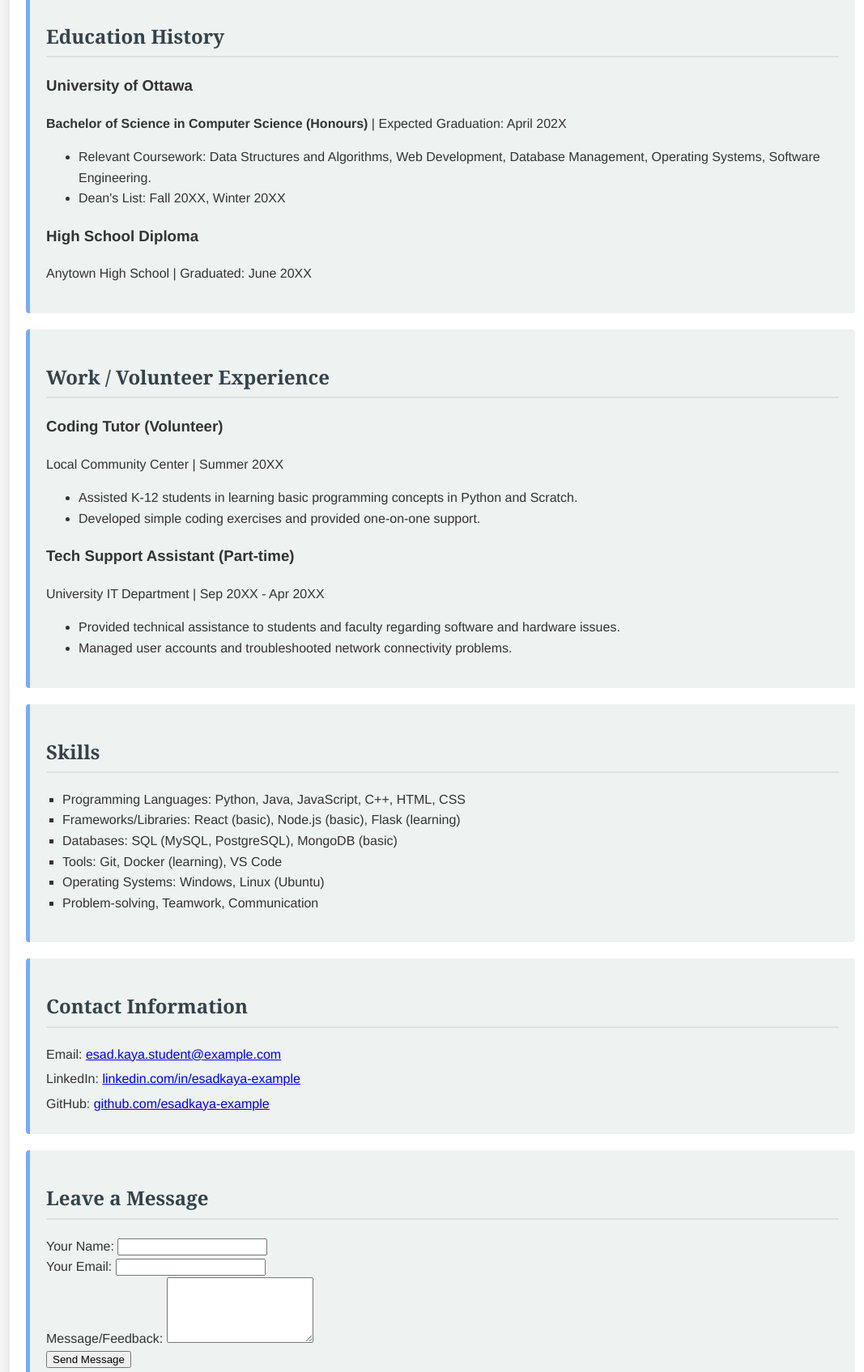
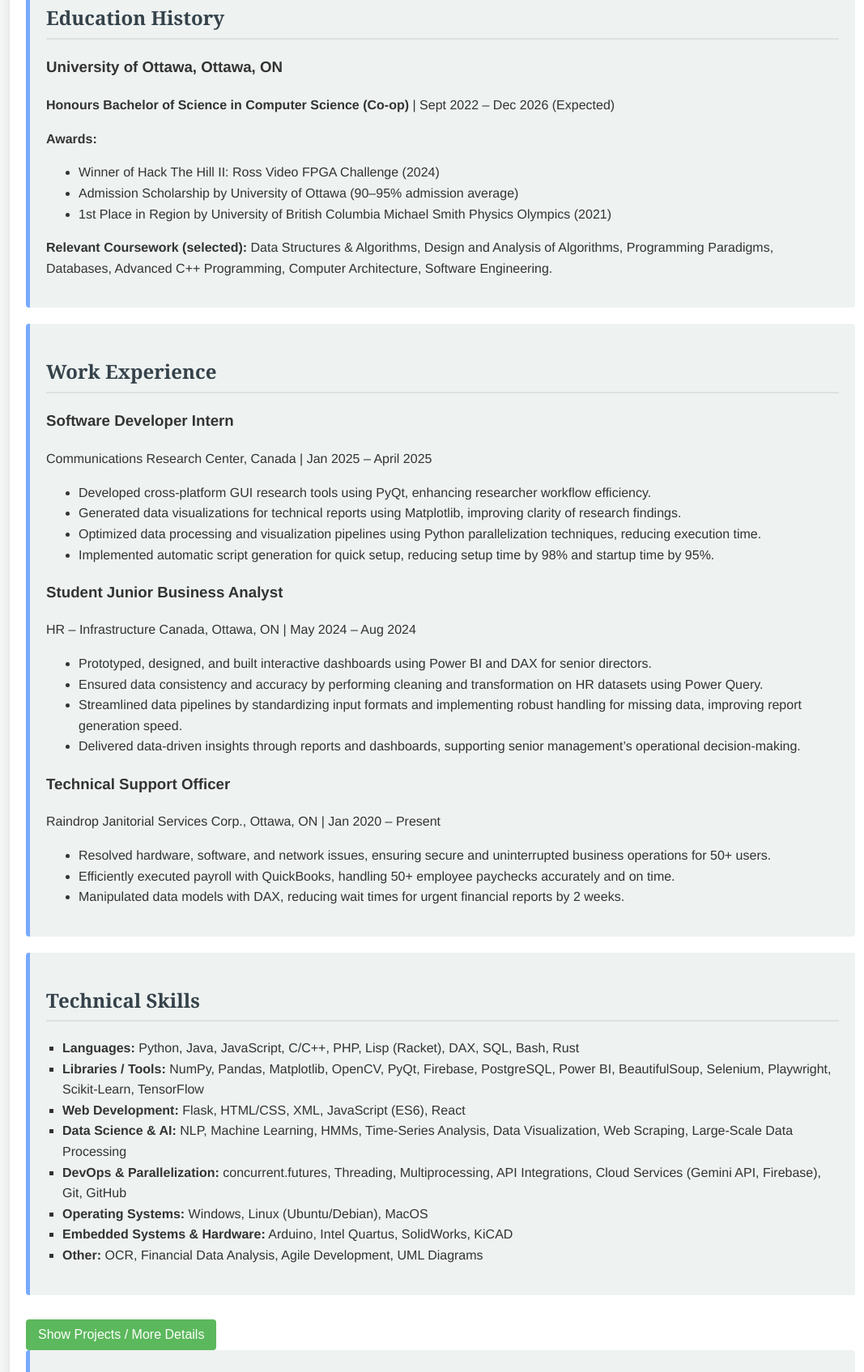
Before and after one commit to Integer-Conversion-Error/CSI-3140-A1, a plain HTML site: page q5.html in a window 1280 px wide. Shown: the part 618-2313 px from the top of the page at 81% size, without its empty margins (96-1163 px from the left). Drawn offline with Linux system fonts and the light colour scheme.

Commit message:
Update q5.html

```diff
--- a/q5.html
+++ b/q5.html
@@ -3,14 +3,14 @@
 <head>
     <meta charset="UTF-8">
     <meta name="viewport" content="width=device-width, initial-scale=1.0">
-    <title>Q5: Personal Website - Esad Kaya</title>
+    <title>Personal Portfolio - Esad Kaya</title>
     <link rel="stylesheet" href="q5.css">
 </head>
 <body>
     <div class="container">
         <header>
             <h1>Esad Kaya</h1>
-            <p>Aspiring Software Developer | Computer Science Student</p>
+            <p>Computer Science Student (Co-op) | Software Developer</p>
         </header>
 
         <nav>
@@ -19,76 +19,118 @@
                 <li><a href="#education">Education</a></li>
                 <li><a href="#experience">Experience</a></li>
                 <li><a href="#skills">Skills</a></li>
+                <li><a href="#projects-summary">Projects</a></li>
                 <li><a href="#contact">Contact</a></li>
             </ul>
         </nav>
 
         <main>
             <section id="summary">
-                <h2>Summary / Objective</h2>
-                <p>A highly motivated and enthusiastic Computer Science student with a passion for developing innovative software solutions. Eager to apply theoretical knowledge and practical skills gained through academic projects and self-learning to contribute to a dynamic team. Seeking opportunities to grow as a software developer and tackle challenging problems.</p>
-                <button id="showMoreBtn" class="show-more-btn">Show More About Me</button>
-                <article id="moreDetails" class="more-details">
-                    <h3>Further Aspirations</h3>
-                    <p>My goal is to specialize in full-stack development, with a particular interest in backend technologies and cloud computing. I am also keen on exploring machine learning applications and data science. I believe in continuous learning and am always looking for ways to expand my skillset and stay updated with the latest industry trends.</p>
-                    <h3>Hobbies & Interests</h3>
-                    <p>Outside of academics and coding, I enjoy hiking, photography, and playing chess. These activities help me maintain a balanced lifestyle and approach problem-solving with a fresh perspective.</p>
-                </article>
+                <h2>Summary</h2>
+                <p>A highly motivated and enthusiastic Computer Science (Co-op) student at the University of Ottawa with a proven track record in software development, data analysis, and research. Winner of multiple awards, including Hack The Hill II. Experienced in developing GUI tools, data visualization, and optimizing data pipelines. Seeking to leverage a strong foundation in programming, AI, and web development to contribute to innovative projects.</p>
             </section>
 
             <section id="education">
                 <h2>Education History</h2>
                 <article>
-                    <h3>University of Ottawa</h3>
-                    <p><strong>Bachelor of Science in Computer Science (Honours)</strong> | Expected Graduation: April 202X</p>
+                    <h3>University of Ottawa, Ottawa, ON</h3>
+                    <p><strong>Honours Bachelor of Science in Computer Science (Co-op)</strong> | Sept 2022 – Dec 2026 (Expected)</p>
+                    <p><strong>Awards:</strong></p>
                     <ul>
-                        <li>Relevant Coursework: Data Structures and Algorithms, Web Development, Database Management, Operating Systems, Software Engineering.</li>
-                        <li>Dean's List: Fall 20XX, Winter 20XX</li>
+                        <li>Winner of Hack The Hill II: Ross Video FPGA Challenge (2024)</li>
+                        <li>Admission Scholarship by University of Ottawa (90–95% admission average)</li>
+                        <li>1st Place in Region by University of British Columbia Michael Smith Physics Olympics (2021)</li>
                     </ul>
-                </article>
-                <article>
-                    <h3>High School Diploma</h3>
-                    <p>Anytown High School | Graduated: June 20XX</p>
+                    <p><strong>Relevant Coursework (selected):</strong> Data Structures & Algorithms, Design and Analysis of Algorithms, Programming Paradigms, Databases, Advanced C++ Programming, Computer Architecture, Software Engineering.</p>
                 </article>
             </section>
 
             <section id="experience">
-                <h2>Work / Volunteer Experience</h2>
+                <h2>Work Experience</h2>
                 <article>
-                    <h3>Coding Tutor (Volunteer)</h3>
-                    <p>Local Community Center | Summer 20XX</p>
+                    <h3>Software Developer Intern</h3>
+                    <p>Communications Research Center, Canada | Jan 2025 – April 2025</p>
                     <ul>
-                        <li>Assisted K-12 students in learning basic programming concepts in Python and Scratch.</li>
-                        <li>Developed simple coding exercises and provided one-on-one support.</li>
+                        <li>Developed cross-platform GUI research tools using PyQt, enhancing researcher workflow efficiency.</li>
+                        <li>Generated data visualizations for technical reports using Matplotlib, improving clarity of research findings.</li>
+                        <li>Optimized data processing and visualization pipelines using Python parallelization techniques, reducing execution time.</li>
+                        <li>Implemented automatic script generation for quick setup, reducing setup time by 98% and startup time by 95%.</li>
                     </ul>
                 </article>
                 <article>
-                    <h3>Tech Support Assistant (Part-time)</h3>
-                    <p>University IT Department | Sep 20XX - Apr 20XX</p>
+                    <h3>Student Junior Business Analyst</h3>
+                    <p>HR – Infrastructure Canada, Ottawa, ON | May 2024 – Aug 2024</p>
                     <ul>
-                        <li>Provided technical assistance to students and faculty regarding software and hardware issues.</li>
-                        <li>Managed user accounts and troubleshooted network connectivity problems.</li>
+                        <li>Prototyped, designed, and built interactive dashboards using Power BI and DAX for senior directors.</li>
+                        <li>Ensured data consistency and accuracy by performing cleaning and transformation on HR datasets using Power Query.</li>
+                        <li>Streamlined data pipelines by standardizing input formats and implementing robust handling for missing data, improving report generation speed.</li>
+                        <li>Delivered data-driven insights through reports and dashboards, supporting senior management’s operational decision-making.</li>
+                    </ul>
+                </article>
+                <article>
+                    <h3>Technical Support Officer</h3>
+                    <p>Raindrop Janitorial Services Corp., Ottawa, ON | Jan 2020 – Present</p>
+                    <ul>
+                        <li>Resolved hardware, software, and network issues, ensuring secure and uninterrupted business operations for 50+ users.</li>
+                        <li>Efficiently executed payroll with QuickBooks, handling 50+ employee paychecks accurately and on time.</li>
+                        <li>Manipulated data models with DAX, reducing wait times for urgent financial reports by 2 weeks.</li>
                     </ul>
                 </article>
             </section>
 
             <section id="skills">
-                <h2>Skills</h2>
+                <h2>Technical Skills</h2>
                 <ul class="skills-list">
-                    <li>Programming Languages: Python, Java, JavaScript, C++, HTML, CSS</li>
-                    <li>Frameworks/Libraries: React (basic), Node.js (basic), Flask (learning)</li>
-                    <li>Databases: SQL (MySQL, PostgreSQL), MongoDB (basic)</li>
-                    <li>Tools: Git, Docker (learning), VS Code</li>
-                    <li>Operating Systems: Windows, Linux (Ubuntu)</li>
-                    <li>Problem-solving, Teamwork, Communication</li>
+                    <li><strong>Languages:</strong> Python, Java, JavaScript, C/C++, PHP, Lisp (Racket), DAX, SQL, Bash, Rust</li>
+                    <li><strong>Libraries / Tools:</strong> NumPy, Pandas, Matplotlib, OpenCV, PyQt, Firebase, PostgreSQL, Power BI, BeautifulSoup, Selenium, Playwright, Scikit-Learn, TensorFlow</li>
+                    <li><strong>Web Development:</strong> Flask, HTML/CSS, XML, JavaScript (ES6), React</li>
+                    <li><strong>Data Science & AI:</strong> NLP, Machine Learning, HMMs, Time-Series Analysis, Data Visualization, Web Scraping, Large-Scale Data Processing</li>
+                    <li><strong>DevOps & Parallelization:</strong> concurrent.futures, Threading, Multiprocessing, API Integrations, Cloud Services (Gemini API, Firebase), Git, GitHub</li>
+                    <li><strong>Operating Systems:</strong> Windows, Linux (Ubuntu/Debian), MacOS</li>
+                    <li><strong>Embedded Systems & Hardware:</strong> Arduino, Intel Quartus, SolidWorks, KiCAD</li>
+                    <li><strong>Other:</strong> OCR, Financial Data Analysis, Agile Development, UML Diagrams</li>
                 </ul>
             </section>
 
+            <button id="showMoreBtn" class="show-more-btn">Show Projects / More Details</button>
+            <article id="moreDetails" class="more-details">
+                <section id="projects-summary">
+                    <h2>Projects Highlights</h2>
+                    <article>
+                        <h3>AutoTrader Web Scraping Application</h3>
+                        <p>Developed a Python/Flask web app to automate AutoTrader.ca vehicle searches with advanced filtering. Implemented concurrent scraping and persistent storage (Firebase). Integrated AI analysis for listing reliability and pricing insights. (Rust rewrite in progress for performance).</p>
+                        <p><em>GitHub: Integer-Conversion-Error/AutoScraper</em></p>
+                    </article>
+                    <article>
+                        <h3>AI Budget Agent Web App</h3>
+                        <p>Developed an AI-driven budgeting tool using Gemini 2.0 and Python. Implemented receipt parsing with OCR. Designed an intuitive web interface and integrated data visualization.</p>
+                        <p><em>GitHub: Integer-Conversion-Error/Budg-It</em></p>
+                    </article>
+                    <article>
+                        <h3>Hugging-Stocks: Stock Market Analysis Tools</h3>
+                        <p>Developed Python tools applying ML for stock market insights, exploring sentiment analysis (NLP), HMMs for time series analysis, and analyst prediction analysis.</p>
+                        <p><em>GitHub: Integer-Conversion-Error/Hugging-Stocks</em></p>
+                    </article>
+                </section>
+                <section id="extracurricular">
+                    <h2>Extracurricular Activities</h2>
+                     <article>
+                        <h3>Hardware/Software/Business Team, MERGE 2706 Robotics</h3>
+                        <p>Aug 2019 – Aug 2022</p>
+                        <ul>
+                            <li>Wrote and tested robot movement code in Java/Python for FIRST Robotics Competition.</li>
+                            <li>Organized sponsorships and safe meeting areas during the COVID lockdown.</li>
+                            <li>Fabricated precise parts using machining tools, detecting and fixing issues early.</li>
+                        </ul>
+                    </article>
+                </section>
+            </article>
+
             <section id="contact" class="contact-info">
                 <h2>Contact Information</h2>
-                <p>Email: <a href="mailto:esad.kaya.student@example.com">esad.kaya.student@example.com</a></p>
-                <p>LinkedIn: <a href="https://www.linkedin.com/in/esadkaya-example" target="_blank">linkedin.com/in/esadkaya-example</a></p>
-                <p>GitHub: <a href="https://github.com/esadkaya-example" target="_blank">github.com/esadkaya-example</a></p>
+                <p>Email: <a href="mailto:ekaya064@uottawa.ca">ekaya064@uottawa.ca</a></p>
+                <p>LinkedIn: <a href="https://www.linkedin.com/in/esadkaya" target="_blank">linkedin.com/in/esadkaya</a> (Replace with your actual profile URL)</p>
+                <p>GitHub: <a href="https://github.com/Integer-Conversion-Error" target="_blank">github.com/Integer-Conversion-Error</a> (Replace with your actual profile URL or preferred username)</p>
             </section>
 
             <section id="recruiter-form-section">
```
